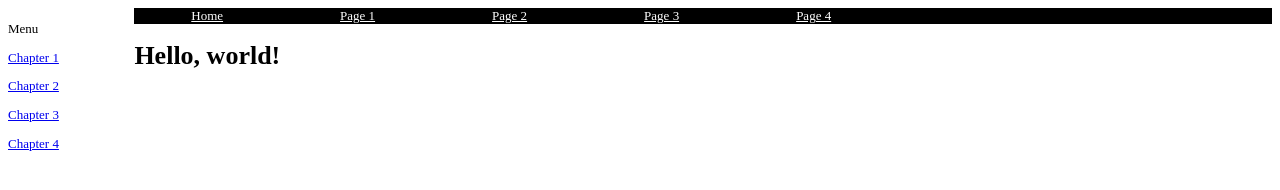
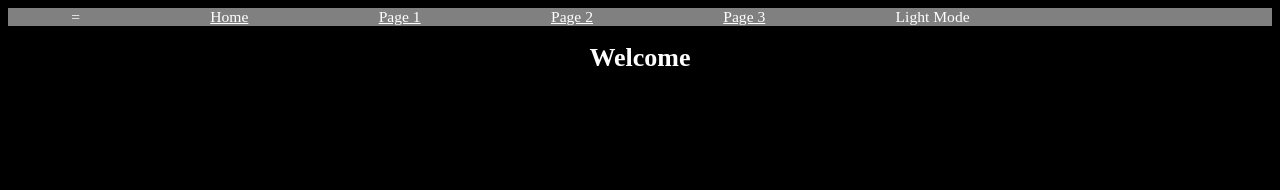
Before and after one commit to stcoops/Site, a plain HTML site: page index.html in a window 1280 px wide. Drawn offline with Linux system fonts and the light colour scheme.

Commit message:
Minor Reworks

```diff
--- a/Script.js
+++ b/Script.js
@@ -8,3 +8,17 @@ function ToggleDark() {
         button.innerHTML = "Dark Mode"
     }
 }
+
+function CloseMenu() {
+    document.getElementById("Sidebar").style.display = "none";
+    //document.getElementById("Main").style.marginLeft = "0%";
+    //document.getElementById("Sidebar").style.marginLeft = "0%";
+    document.getElementById("ToggleMenu").onclick = OpenMenu;
+}
+
+function OpenMenu() {
+    document.getElementById("Sidebar").style.display = "inline";
+    //document.getElementById("Main").style.marginLeft = "10%";
+    document.getElementById("ToggleMenu").innerHTML = "x";
+    document.getElementById("ToggleMenu").onclick = CloseMenu;
+}
--- a/index.html
+++ b/index.html
@@ -9,23 +9,27 @@
   <link rel="stylesheet" href="style.css">
   <script src="script.js"></script>
 </head>
-<body>
-  <div class="Sidebar">
-    <a>Menu</a>
-    <a href="#">Chapter 1</a>
-    <a href="#">Chapter 2</a>
-    <a href="#">Chapter 3</a>
-    <a href="#">Chapter 4</a>
-  </div>
-  <div class = "Main">
-    <div class="Ribbon">
+<body class="dark">
+  <div id = "Main">
+    <div id="Ribbon">
+        <a id="ToggleMenu", onclick="OpenMenu()">=</a>
         <a href="/Home">Home</a>
         <a href="/page1">Page 1</a>
         <a href="/page2">Page 2</a>
         <a href="/page3">Page 3</a>
-        <a href="/page4">Page 4</a>
+        <a id="DarkButton", onclick="ToggleDark()">Light Mode</a>
     </div>
-  <h1>Hello, world!</h1>
+    <body class="dark">
+      <div id="Sidebar">
+        <a>Menu</a>
+        <a href="#">Chapter 1</a>
+        <a href="#">Chapter 2</a>
+        <a href="#">Chapter 3</a>
+        <a href="#">Chapter 4</a>
+      </div>
+  <div id="content">
+  <h1>Welcome</h1>
+  </div>
 </div>
 </body>
 </html>
--- a/style.css
+++ b/style.css
@@ -1,37 +1,51 @@
 body {
-    /* padding:5%; */
+
     font-size: small;
     background-color: white;
     color:black
 }
 
-.Sidebar {
-    position:fixed;
-    width:10%;
-    margin-left: 0%;
+.dark {
+    background-color: black;
+    color: white;
 }
 
-.Sidebar a {
+
+
+#Sidebar a {
     padding-top: 10%;
     display: block;
 }
 
-.Main {
-
-    margin-left: 10%;
+#Sidebar {
+    background-color: grey;
+    position:fixed;
+    width:10%;
+    margin-left: 0%;
+    font-size: larger;
+    display: none;
 }
 
-.Ribbon {
-    background-color: black;
+#Main {
+    margin-left: 0%;
+}
+
+#content {
+    text-align: center;
+}
+
+#Ribbon {
+    font-size: larger;
+    background-color: gray;
     overflow: hidden;
 }
 
-.Ribbon a {
+#Ribbon a {
     color:white;
     padding: 5% ;
 }
 
-.Ribbon a:hover {
+#Ribbon a:hover {
     color: blue;
     ;
 }
```
